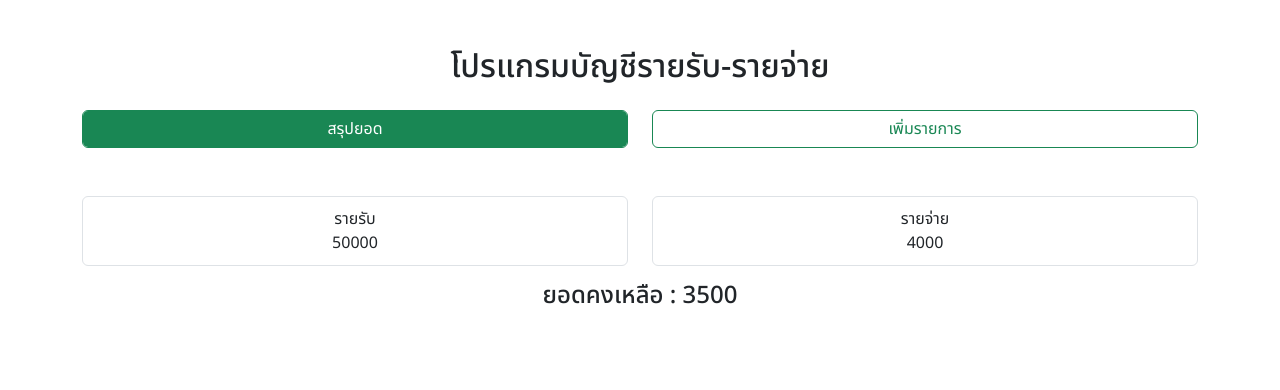
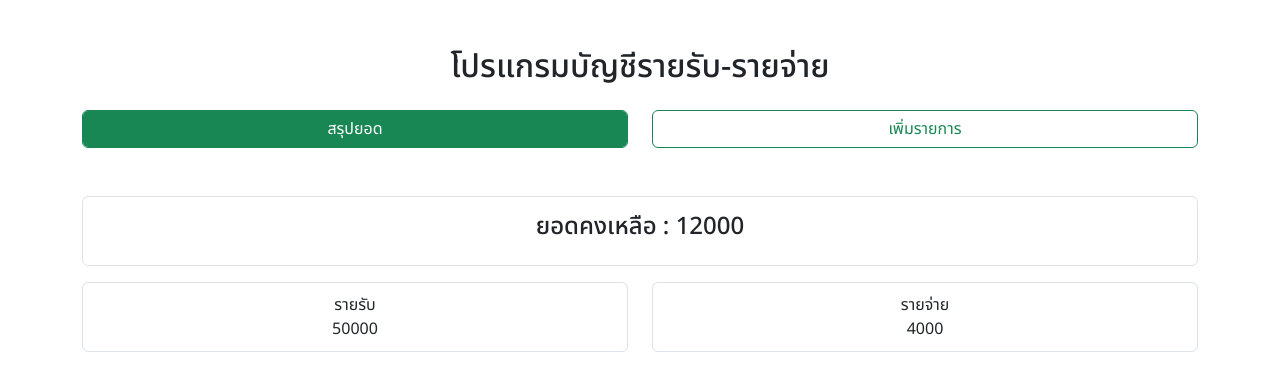
Before and after one commit to Suwit1100/Record-expenses, a React (Vite) app in the folder record-expenses/: page / in a window 1280 px wide. Shown: the top 390 px of the page. Built offline with nearby package versions, Linux system fonts and the light colour scheme.

Commit message:
ปรับ ui

```diff
--- a/record-expenses/src/components/Summaryexpenses.jsx
+++ b/record-expenses/src/components/Summaryexpenses.jsx
@@ -5,6 +5,13 @@ function Summaryexpenses() {
     return (
         <>
             <div className="row mt-3">
+                <div className="col-12 mb-3">
+                    <div className="box-expense form-control text-center d-flex align-items-center justify-content-center">
+                        <h4>
+                            ยอดคงเหลือ : 12000
+                        </h4>
+                    </div>
+                </div>
                 <div className="col-6">
                     <div className="box-income form-control text-center d-flex align-items-center justify-content-center">
                         <div className="row">
@@ -23,15 +30,13 @@ function Summaryexpenses() {
                             <div className="col-12">
                                 รายจ่าย
                             </div>
-                            <div className="col-12">
+                            <div className="col-12 ">
                                 4000
                             </div>
                         </div>
                     </div>
                 </div>
-                <div className="col-12 text-center mt-3">
-                    <h4 className='m-0'>ยอดคงเหลือ : 3500</h4>
-                </div>
+
             </div>
         </>
     )
--- a/record-expenses/src/components/css/Summaryexpemses.css
+++ b/record-expenses/src/components/css/Summaryexpemses.css
@@ -5,3 +5,7 @@
 .box-expense {
     height: 70px;
 }
+
+.box-sum {
+    height: 70px;
+}
```
